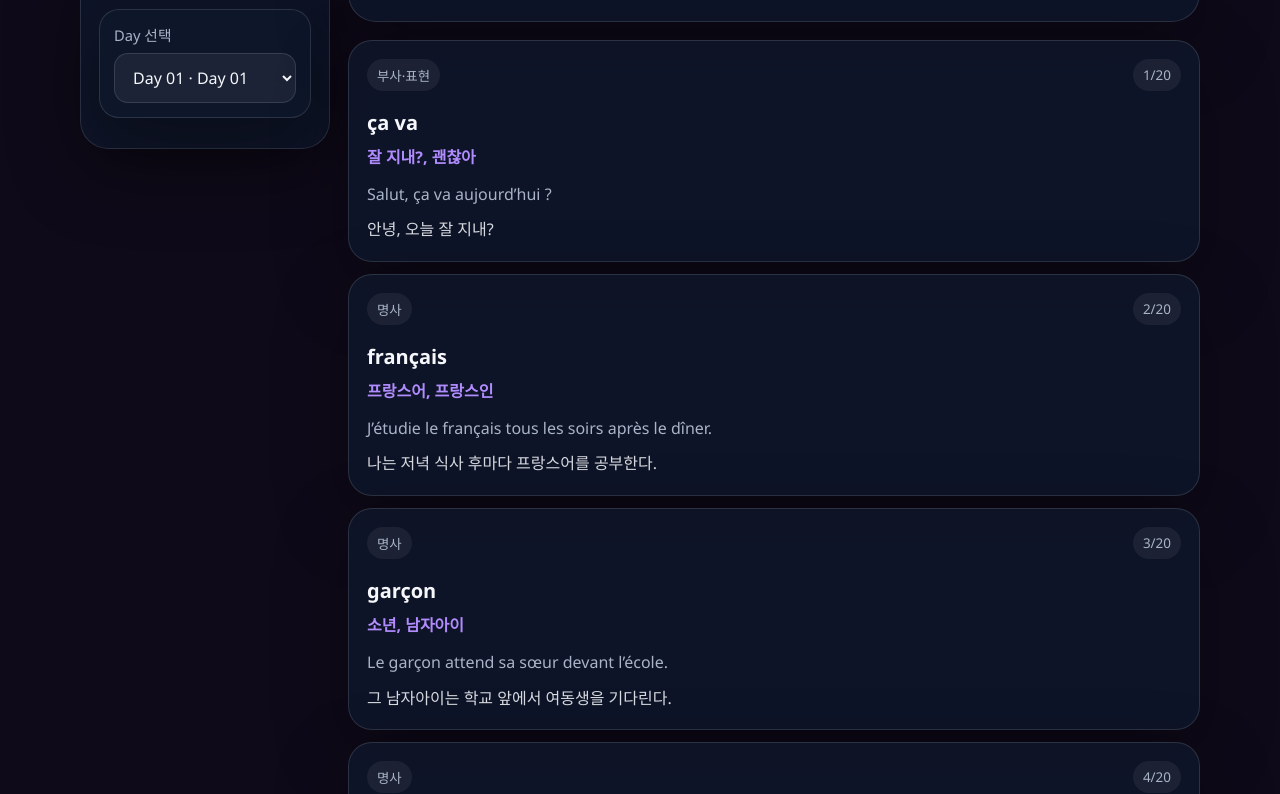
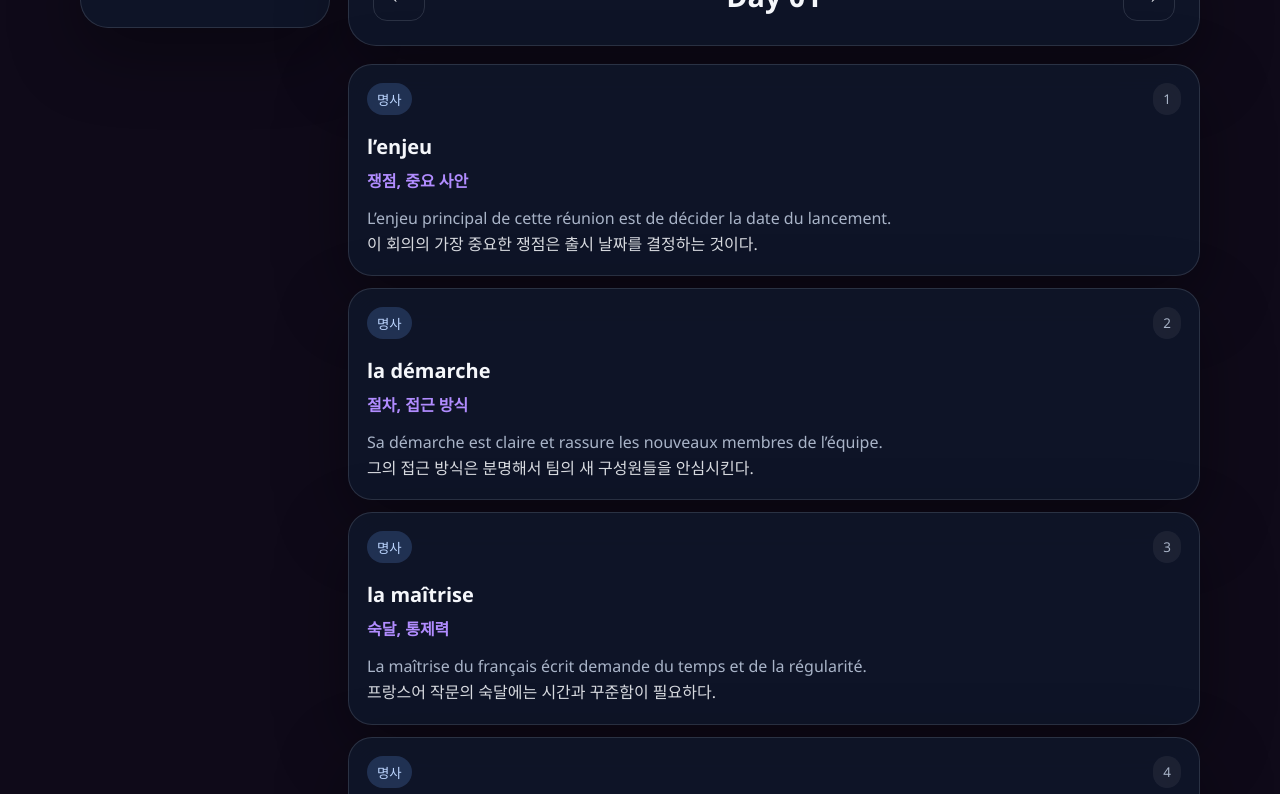
Before and after one commit to Real-Moomin/french-voca, a website: page index.html in a window 1280 px wide. Shown: the part 74-868 px from the top of the page. Drawn offline with Linux system fonts and the light colour scheme.

Commit message:
Add day navigation and B1-C1 word set

```diff
--- a/data/day01.json
+++ b/data/day01.json
@@ -3,216 +3,296 @@
   "title": "Day 01",
   "words": [
     {
-      "word": "ça va",
-      "partOfSpeech": "adverb",
-      "meaning": "잘 지내?, 괜찮아",
-      "example": "Salut, ça va aujourd’hui ?",
-      "exampleKo": "안녕, 오늘 잘 지내?",
+      "word": "l’enjeu",
+      "partOfSpeech": "noun",
+      "meaning": "쟁점, 중요 사안",
+      "example": "L’enjeu principal de cette réunion est de décider la date du lancement.",
+      "exampleKo": "이 회의의 가장 중요한 쟁점은 출시 날짜를 결정하는 것이다.",
       "exampleNote": ""
     },
     {
-      "word": "français",
+      "word": "la démarche",
       "partOfSpeech": "noun",
-      "meaning": "프랑스어, 프랑스인",
-      "example": "J’étudie le français tous les soirs après le dîner.",
-      "exampleKo": "나는 저녁 식사 후마다 프랑스어를 공부한다.",
+      "meaning": "절차, 접근 방식",
+      "example": "Sa démarche est claire et rassure les nouveaux membres de l’équipe.",
+      "exampleKo": "그의 접근 방식은 분명해서 팀의 새 구성원들을 안심시킨다.",
       "exampleNote": ""
     },
     {
-      "word": "garçon",
+      "word": "la maîtrise",
       "partOfSpeech": "noun",
-      "meaning": "소년, 남자아이",
-      "example": "Le garçon attend sa sœur devant l’école.",
-      "exampleKo": "그 남자아이는 학교 앞에서 여동생을 기다린다.",
+      "meaning": "숙달, 통제력",
+      "example": "La maîtrise du français écrit demande du temps et de la régularité.",
+      "exampleKo": "프랑스어 작문의 숙달에는 시간과 꾸준함이 필요하다.",
       "exampleNote": ""
     },
     {
-      "word": "leçon",
+      "word": "la contrainte",
       "partOfSpeech": "noun",
-      "meaning": "수업, 교훈",
-      "example": "La leçon d’aujourd’hui était plus difficile que celle d’hier.",
-      "exampleKo": "오늘 수업은 어제 것보다 더 어려웠다.",
+      "meaning": "제약, 제한 조건",
+      "example": "Nous devons finir le projet malgré une contrainte de temps assez forte.",
+      "exampleKo": "우리는 꽤 큰 시간 제약에도 불구하고 프로젝트를 끝내야 한다.",
       "exampleNote": ""
     },
     {
-      "word": "fenêtre",
+      "word": "la perspective",
       "partOfSpeech": "noun",
-      "meaning": "창문",
-      "example": "Ouvre la fenêtre, il fait trop chaud ici.",
-      "exampleKo": "창문을 열어, 여기 너무 덥다.",
+      "meaning": "전망, 관점",
+      "example": "Cette expérience a complètement changé ma perspective sur le travail en groupe.",
+      "exampleKo": "이 경험은 팀 작업에 대한 내 관점을 완전히 바꾸어 놓았다.",
       "exampleNote": ""
     },
     {
-      "word": "déjeuner",
-      "partOfSpeech": "verb",
-      "meaning": "점심을 먹다",
-      "example": "Nous allons déjeuner près de la gare à midi.",
-      "exampleKo": "우리는 정오에 역 근처에서 점심을 먹을 예정이다.",
+      "word": "le décalage",
+      "partOfSpeech": "noun",
+      "meaning": "차이, 어긋남",
+      "example": "Il y a parfois un décalage entre ce qu’on prévoit et ce qu’on peut vraiment faire.",
+      "exampleKo": "때로는 우리가 계획하는 것과 실제로 할 수 있는 것 사이에 차이가 있다.",
       "exampleNote": ""
     },
     {
-      "word": "étudier",
-      "partOfSpeech": "verb",
-      "meaning": "공부하다",
-      "example": "Elle aime étudier à la bibliothèque parce qu’il y a du calme.",
-      "exampleKo": "그녀는 조용해서 도서관에서 공부하는 것을 좋아한다.",
+      "word": "la nuance",
+      "partOfSpeech": "noun",
+      "meaning": "미묘한 차이, 뉘앙스",
+      "example": "Pour bien comprendre cet article, il faut faire attention à chaque nuance.",
+      "exampleKo": "이 글을 제대로 이해하려면 각 뉘앙스에 주의를 기울여야 한다.",
       "exampleNote": ""
     },
     {
-      "word": "répéter",
-      "partOfSpeech": "verb",
-      "meaning": "반복하다, 다시 말하다",
-      "example": "Peux-tu répéter la question plus lentement ?",
-      "exampleKo": "그 질문을 좀 더 천천히 다시 말해 줄 수 있어?",
+      "word": "la fiabilité",
+      "partOfSpeech": "noun",
+      "meaning": "신뢰성",
+      "example": "La fiabilité de cette source est essentielle pour rédiger un bon exposé.",
+      "exampleKo": "좋은 발표문을 쓰기 위해서는 이 자료의 신뢰성이 매우 중요하다.",
       "exampleNote": ""
     },
     {
-      "word": "commencer",
+      "word": "approfondir",
       "partOfSpeech": "verb",
-      "meaning": "시작하다",
-      "example": "Le cours commence à huit heures trente.",
-      "exampleKo": "수업은 8시 30분에 시작한다.",
+      "meaning": "심화하다, 더 깊이 파고들다",
+      "example": "Je veux approfondir ce sujet avant de donner mon opinion finale.",
+      "exampleKo": "최종 의견을 말하기 전에 이 주제를 더 깊이 공부하고 싶다.",
       "exampleNote": ""
     },
     {
-      "word": "préférer",
+      "word": "assumer",
       "partOfSpeech": "verb",
-      "meaning": "더 좋아하다, 선호하다",
-      "example": "Je préfère le café sans sucre le matin.",
-      "exampleKo": "나는 아침에 설탕 없는 커피를 더 좋아한다.",
+      "meaning": "감당하다, 책임지다",
+      "example": "Elle sait assumer ses responsabilités même dans une situation tendue.",
+      "exampleKo": "그녀는 긴장된 상황에서도 자신의 책임을 감당할 줄 안다.",
       "exampleNote": ""
     },
     {
-      "word": "connaître",
+      "word": "aboutir",
       "partOfSpeech": "verb",
-      "meaning": "알다, 알고 있다",
-      "example": "Tu connais déjà ce restaurant du quartier ?",
-      "exampleKo": "너 그 동네 식당을 이미 알고 있어?",
+      "meaning": "결과에 이르다, 성사되다",
+      "example": "Après plusieurs semaines de discussion, les négociations ont enfin abouti.",
+      "exampleKo": "몇 주간의 논의 끝에 협상은 마침내 성사되었다.",
       "exampleNote": ""
     },
     {
-      "word": "réussir",
+      "word": "envisager",
       "partOfSpeech": "verb",
-      "meaning": "성공하다, 해내다",
-      "example": "Elle a réussi à finir son travail avant le week-end.",
-      "exampleKo": "그녀는 주말 전에 일을 끝내는 데 성공했다.",
+      "meaning": "고려하다, 상정하다",
+      "example": "Nous envisageons de changer de méthode si les résultats ne progressent pas.",
+      "exampleKo": "결과가 나아지지 않으면 우리는 방법을 바꾸는 것을 고려하고 있다.",
       "exampleNote": ""
     },
     {
-      "word": "intéressant",
-      "partOfSpeech": "adjective",
-      "meaning": "흥미로운",
-      "example": "Ce documentaire est vraiment intéressant pour les étudiants.",
-      "exampleKo": "이 다큐멘터리는 학생들에게 정말 흥미롭다.",
+      "word": "s’adapter à",
+      "partOfSpeech": "verb",
+      "meaning": "~에 적응하다",
+      "example": "Il faut parfois du temps pour s’adapter à un nouveau rythme de travail.",
+      "exampleKo": "새로운 업무 리듬에 적응하는 데는 때때로 시간이 필요하다.",
       "exampleNote": ""
     },
     {
-      "word": "sécurité",
-      "partOfSpeech": "noun",
-      "meaning": "안전, 보안",
-      "example": "La sécurité dans le métro est importante tard le soir.",
-      "exampleKo": "늦은 저녁에는 지하철의 안전이 중요하다.",
+      "word": "remettre en cause",
+      "partOfSpeech": "verb",
+      "meaning": "의문을 제기하다, 재검토하다",
+      "example": "Cet événement a remis en cause plusieurs habitudes de l’entreprise.",
+      "exampleKo": "이 사건은 회사의 여러 관행에 의문을 제기했다.",
       "exampleNote": ""
     },
     {
-      "word": "façon",
-      "partOfSpeech": "noun",
-      "meaning": "방식, 방법",
-      "example": "Il faut trouver une façon simple d’expliquer cette règle.",
-      "exampleKo": "이 규칙을 설명하는 간단한 방법을 찾아야 한다.",
+      "word": "témoigner de",
+      "partOfSpeech": "verb",
+      "meaning": "~을 보여주다, 입증하다",
+      "example": "Son calme témoigne d’une grande expérience professionnelle.",
+      "exampleKo": "그의 침착함은 풍부한 직업적 경험을 보여준다.",
       "exampleNote": ""
     },
     {
-      "word": "déjà",
-      "partOfSpeech": "adverb",
-      "meaning": "이미",
-      "example": "J’ai déjà envoyé le message au professeur.",
-      "exampleKo": "나는 이미 선생님께 메시지를 보냈다.",
+      "word": "souligner",
+      "partOfSpeech": "verb",
+      "meaning": "강조하다",
+      "example": "Le professeur a souligné l’importance des connecteurs logiques dans la rédaction.",
+      "exampleKo": "선생님은 글쓰기에서 논리적 연결어의 중요성을 강조했다.",
       "exampleNote": ""
     },
     {
-      "word": "bientôt",
-      "partOfSpeech": "adverb",
-      "meaning": "곧",
-      "example": "On se revoit bientôt après les vacances.",
-      "exampleKo": "우리 방학 후에 곧 다시 보자.",
+      "word": "pertinent",
+      "partOfSpeech": "adjective",
+      "meaning": "적절한, 타당한",
+      "example": "Son commentaire était court mais très pertinent.",
+      "exampleKo": "그의 의견은 짧았지만 매우 적절했다.",
       "exampleNote": ""
     },
     {
-      "word": "à côté de",
-      "partOfSpeech": "adverb",
-      "meaning": "~옆에",
-      "example": "La pharmacie est juste à côté de la boulangerie.",
-      "exampleKo": "약국은 빵집 바로 옆에 있다.",
+      "word": "exigeant",
+      "partOfSpeech": "adjective",
+      "meaning": "요구 수준이 높은, 까다로운",
+      "example": "Le niveau de cet examen est exigeant, mais il reste accessible avec une bonne préparation.",
+      "exampleKo": "이 시험의 수준은 높지만 잘 준비하면 충분히 도전할 수 있다.",
       "exampleNote": ""
     },
     {
-      "word": "où",
-      "partOfSpeech": "adverb",
-      "meaning": "어디, ~하는 곳",
-      "example": "Tu sais où elle a mis les clés ?",
-      "exampleKo": "그녀가 열쇠를 어디에 두었는지 알아?",
+      "word": "cohérent",
+      "partOfSpeech": "adjective",
+      "meaning": "일관된, 논리적인",
+      "example": "Ton raisonnement est cohérent du début à la fin.",
+      "exampleKo": "네 논리는 처음부터 끝까지 일관되어 있다.",
       "exampleNote": ""
     },
     {
-      "word": "ça dépend",
+      "word": "fiable",
+      "partOfSpeech": "adjective",
+      "meaning": "믿을 만한",
+      "example": "Nous cherchons une solution fiable pour éviter les mêmes erreurs.",
+      "exampleKo": "우리는 같은 실수를 피할 수 있는 믿을 만한 해결책을 찾고 있다.",
+      "exampleNote": ""
+    },
+    {
+      "word": "révélateur",
+      "partOfSpeech": "adjective",
+      "meaning": "많은 것을 드러내는, 시사하는",
+      "example": "Ce détail est révélateur des difficultés rencontrées par l’équipe.",
+      "exampleKo": "이 세부 사항은 팀이 겪은 어려움을 잘 드러낸다.",
+      "exampleNote": ""
+    },
+    {
+      "word": "durable",
+      "partOfSpeech": "adjective",
+      "meaning": "지속 가능한, 오래가는",
+      "example": "Nous avons besoin d’une solution durable, pas d’une réponse provisoire.",
+      "exampleKo": "우리는 임시방편이 아니라 지속 가능한 해결책이 필요하다.",
+      "exampleNote": ""
+    },
+    {
+      "word": "subtil",
+      "partOfSpeech": "adjective",
+      "meaning": "미묘한, 섬세한",
+      "example": "La différence est subtile, mais elle change le sens de la phrase.",
+      "exampleKo": "그 차이는 미묘하지만 문장의 의미를 바꾼다.",
+      "exampleNote": ""
+    },
+    {
+      "word": "néanmoins",
       "partOfSpeech": "adverb",
-      "meaning": "상황에 따라 달라",
-      "example": "Tu viens ce soir ? Ça dépend de l’heure de la réunion.",
-      "exampleKo": "오늘 저녁에 올 거야? 회의 시간이 언제 끝나느냐에 따라 달라.",
+      "meaning": "그럼에도 불구하고",
+      "example": "Le délai est court ; néanmoins, nous allons essayer de tenir nos engagements.",
+      "exampleKo": "기한은 짧다. 그럼에도 불구하고 우리는 약속을 지키려고 노력할 것이다.",
+      "exampleNote": ""
+    },
+    {
+      "word": "pourtant",
+      "partOfSpeech": "adverb",
+      "meaning": "그런데도",
+      "example": "Il avait bien compris la consigne ; pourtant, il a commis plusieurs erreurs.",
+      "exampleKo": "그는 지시를 잘 이해했는데도 여러 실수를 했다.",
+      "exampleNote": ""
+    },
+    {
+      "word": "d’ailleurs",
+      "partOfSpeech": "adverb",
+      "meaning": "게다가, 그러고 보면",
+      "example": "Cette méthode est efficace ; d’ailleurs, plusieurs collègues l’utilisent déjà.",
+      "exampleKo": "이 방법은 효과적이다. 게다가 여러 동료가 이미 그것을 사용하고 있다.",
+      "exampleNote": ""
+    },
+    {
+      "word": "à long terme",
+      "partOfSpeech": "adverb",
+      "meaning": "장기적으로",
+      "example": "À long terme, cette décision pourrait améliorer la qualité du travail.",
+      "exampleKo": "장기적으로 이 결정은 업무의 질을 향상시킬 수 있다.",
+      "exampleNote": ""
+    },
+    {
+      "word": "en revanche",
+      "partOfSpeech": "adverb",
+      "meaning": "반면에",
+      "example": "Le trajet est plus long ; en revanche, le logement est beaucoup moins cher.",
+      "exampleKo": "이동 시간은 더 길다. 반면에 숙소는 훨씬 저렴하다.",
+      "exampleNote": ""
+    },
+    {
+      "word": "de plus en plus",
+      "partOfSpeech": "adverb",
+      "meaning": "점점 더",
+      "example": "Les étudiants sont de plus en plus attentifs à la qualité des sources.",
+      "exampleKo": "학생들은 자료의 질에 점점 더 주의를 기울이고 있다.",
+      "exampleNote": ""
+    },
+    {
+      "word": "dans l’ensemble",
+      "partOfSpeech": "adverb",
+      "meaning": "전반적으로",
+      "example": "Dans l’ensemble, le projet avance bien malgré quelques retards.",
+      "exampleKo": "전반적으로 몇 가지 지연에도 불구하고 프로젝트는 잘 진행되고 있다.",
       "exampleNote": ""
     }
   ],
   "quiz": [
     {
-      "sentence": "Salut, ____ aujourd’hui ?",
-      "answer": "ça va",
-      "hint": "잘 지내?, 괜찮아"
+      "sentence": "L’____ principal de cette réunion est de décider la date du lancement.",
+      "answer": "enjeu",
+      "hint": "쟁점, 중요 사안"
     },
     {
-      "sentence": "J’étudie le ____ tous les soirs après le dîner.",
-      "answer": "français",
-      "hint": "프랑스어"
+      "sentence": "Sa ____ est claire et rassure les nouveaux membres de l’équipe.",
+      "answer": "démarche",
+      "hint": "절차, 접근 방식"
     },
     {
-      "sentence": "Le ____ attend sa sœur devant l’école.",
-      "answer": "garçon",
-      "hint": "소년"
+      "sentence": "Je veux ____ ce sujet avant de donner mon opinion finale.",
+      "answer": "approfondir",
+      "hint": "심화하다"
     },
     {
-      "sentence": "La ____ d’aujourd’hui était plus difficile que celle d’hier.",
-      "answer": "leçon",
-      "hint": "수업"
+      "sentence": "Nous devons ____ de changer de méthode si les résultats ne progressent pas.",
+      "answer": "envisager",
+      "hint": "고려하다"
     },
     {
-      "sentence": "Peux-tu ____ la question plus lentement ?",
-      "answer": "répéter",
-      "hint": "반복하다, 다시 말하다"
+      "sentence": "Ton raisonnement est ____ du début à la fin.",
+      "answer": "cohérent",
+      "hint": "일관된, 논리적인"
     },
     {
-      "sentence": "Je ____ le café sans sucre le matin.",
-      "answer": "préfère",
-      "hint": "더 좋아한다"
+      "sentence": "Ce détail est ____ des difficultés rencontrées par l’équipe.",
+      "answer": "révélateur",
+      "hint": "많은 것을 드러내는"
     },
     {
-      "sentence": "Elle a ____ à finir son travail avant le week-end.",
-      "answer": "réussi",
-      "hint": "성공했다"
+      "sentence": "Le délai est court ; ____, nous allons essayer de tenir nos engagements.",
+      "answer": "néanmoins",
+      "hint": "그럼에도 불구하고"
     },
     {
-      "sentence": "Ce documentaire est vraiment ____ pour les étudiants.",
-      "answer": "intéressant",
-      "hint": "흥미로운"
+      "sentence": "Cette méthode est efficace ; ____, plusieurs collègues l’utilisent déjà.",
+      "answer": "d’ailleurs",
+      "hint": "게다가"
     },
     {
-      "sentence": "J’ai ____ envoyé le message au professeur.",
-      "answer": "déjà",
-      "hint": "이미"
+      "sentence": "____, cette décision pourrait améliorer la qualité du travail.",
+      "answer": "à long terme",
+      "hint": "장기적으로"
     },
     {
-      "sentence": "La pharmacie est juste ____ la boulangerie.",
-      "answer": "à côté de",
-      "hint": "~옆에"
+      "sentence": "____, le projet avance bien malgré quelques retards.",
+      "answer": "dans l’ensemble",
+      "hint": "전반적으로"
     }
   ]
 }
--- a/index.html
+++ b/index.html
@@ -12,15 +12,15 @@
         <div class="brand-card">
           <p class="eyebrow">French voca</p>
         </div>
-        <div class="control-card">
-          <label class="field-label" for="day-select">Day 선택</label>
-          <select id="day-select" aria-label="Day 선택"></select>
-        </div>
       </aside>
 
       <main class="main-panel">
         <section class="hero-card">
-          <h2 id="day-title">불러오는 중...</h2>
+          <div class="day-nav" aria-label="Day 이동">
+            <button id="day-prev" class="day-nav-button ghost-button" type="button" aria-label="이전 Day">←</button>
+            <button id="day-title" class="day-title-button" type="button">불러오는 중...</button>
+            <button id="day-next" class="day-nav-button ghost-button" type="button" aria-label="다음 Day">→</button>
+          </div>
         </section>
 
         <section class="content-view">
--- a/script.js
+++ b/script.js
@@ -1,8 +1,9 @@
 const STORAGE_KEY = "french-voca-state";
 
 const elements = {
-  daySelect: document.querySelector("#day-select"),
   dayTitle: document.querySelector("#day-title"),
+  dayPrev: document.querySelector("#day-prev"),
+  dayNext: document.querySelector("#day-next"),
   cardGrid: document.querySelector("#card-grid"),
   quizList: document.querySelector("#quiz-list"),
   checkQuiz: document.querySelector("#check-quiz"),
@@ -52,19 +53,10 @@ function toPosLabel(partOfSpeech) {
   }[partOfSpeech] || partOfSpeech;
 }
 
-function buildDayNavigation() {
-  elements.daySelect.innerHTML = "";
-
-  state.manifest.forEach((item) => {
-    const option = document.createElement("option");
-    option.value = item.day;
-    option.textContent = `Day ${String(item.day).padStart(2, "0")} · ${item.title}`;
-    elements.daySelect.append(option);
-  });
-}
-
 function syncActiveDayUi() {
-  elements.daySelect.value = String(state.currentDay);
+  const currentIndex = state.manifest.findIndex((item) => item.day === state.currentDay);
+  elements.dayPrev.disabled = currentIndex <= 0;
+  elements.dayNext.disabled = currentIndex < 0 || currentIndex >= state.manifest.length - 1;
 }
 
 function renderWords() {
@@ -79,8 +71,10 @@ function renderWords() {
   } else {
     words.forEach((item, index) => {
       const fragment = elements.wordCardTemplate.content.cloneNode(true);
-      fragment.querySelector(".pos-badge").textContent = toPosLabel(item.partOfSpeech);
-      fragment.querySelector(".word-index").textContent = `${index + 1}/${words.length}`;
+      const badge = fragment.querySelector(".pos-badge");
+      badge.textContent = toPosLabel(item.partOfSpeech);
+      badge.dataset.pos = item.partOfSpeech;
+      fragment.querySelector(".word-index").textContent = `${index + 1}`;
       fragment.querySelector(".word-text").textContent = item.word;
       fragment.querySelector(".word-meaning").textContent = item.meaning;
       fragment.querySelector(".word-example").textContent = item.example;
@@ -138,8 +132,38 @@ async function loadDay() {
   syncActiveDayUi();
   state.currentData = await fetchJson(`./data/day${String(state.currentDay).padStart(2, "0")}.json`);
   elements.dayTitle.textContent = state.currentData.title || `Day ${String(state.currentData.day).padStart(2, "0")}`;
+  syncActiveDayUi();
   renderWords();
   renderQuiz();
+}
+
+function moveDay(offset) {
+  const currentIndex = state.manifest.findIndex((item) => item.day === state.currentDay);
+  const nextItem = state.manifest[currentIndex + offset];
+  if (!nextItem) {
+    return;
+  }
+  state.currentDay = nextItem.day;
+  saveState();
+  loadDay();
+}
+
+async function promptForDay() {
+  const input = window.prompt("이동할 day 번호를 입력하세요.", String(state.currentDay));
+  if (input === null) {
+    return;
+  }
+  const nextDay = Number(input);
+  if (!Number.isInteger(nextDay)) {
+    return;
+  }
+  const matched = state.manifest.find((item) => item.day === nextDay);
+  if (!matched) {
+    return;
+  }
+  state.currentDay = matched.day;
+  saveState();
+  await loadDay();
 }
 
 async function init() {
@@ -149,15 +173,11 @@ async function init() {
 
   loadSavedState();
   state.manifest = await fetchJson("./data/index.json");
-  buildDayNavigation();
   await loadDay();
 
-  elements.daySelect.addEventListener("change", async (event) => {
-    state.currentDay = Number(event.target.value);
-    saveState();
-    await loadDay();
-  });
-
+  elements.dayPrev.addEventListener("click", () => moveDay(-1));
+  elements.dayNext.addEventListener("click", () => moveDay(1));
+  elements.dayTitle.addEventListener("click", promptForDay);
   elements.checkQuiz.addEventListener("click", checkQuizAnswers);
   elements.resetQuiz.addEventListener("click", resetQuizAnswers);
 }
--- a/style.css
+++ b/style.css
@@ -117,6 +117,34 @@ button {
   padding: 24px;
 }
 
+.day-nav {
+  display: grid;
+  grid-template-columns: auto 1fr auto;
+  gap: 12px;
+  align-items: center;
+}
+
+.day-nav-button {
+  width: 52px;
+  height: 52px;
+  padding: 0;
+  font-size: 1.2rem;
+}
+
+.day-title-button {
+  border: 0;
+  padding: 0;
+  background: transparent;
+  color: var(--text);
+  text-align: center;
+  font-size: 1.8rem;
+  font-weight: 700;
+}
+
+.day-title-button:hover {
+  color: var(--accent);
+}
+
 .content-view,
 .quiz-section {
   margin-top: 18px;
@@ -155,6 +183,26 @@ button {
   color: var(--muted);
 }
 
+.pos-badge[data-pos="noun"] {
+  background: rgba(100, 149, 237, 0.22);
+  color: #bcd5ff;
+}
+
+.pos-badge[data-pos="verb"] {
+  background: rgba(127, 255, 212, 0.18);
+  color: #a7ffe0;
+}
+
+.pos-badge[data-pos="adjective"] {
+  background: rgba(255, 182, 193, 0.2);
+  color: #ffd1da;
+}
+
+.pos-badge[data-pos="adverb"] {
+  background: rgba(255, 221, 89, 0.18);
+  color: #ffeaa7;
+}
+
 .word-text {
   margin: 0 0 8px;
   font-size: 1.25rem;
@@ -174,7 +222,7 @@ button {
 }
 
 .word-example {
-  margin-bottom: 10px;
+  margin-bottom: 0;
 }
 
 .word-example-ko {
@@ -257,4 +305,8 @@ button {
     max-width: none;
     width: 100%;
   }
+
+  .day-title-button {
+    font-size: 1.4rem;
+  }
 }
```
